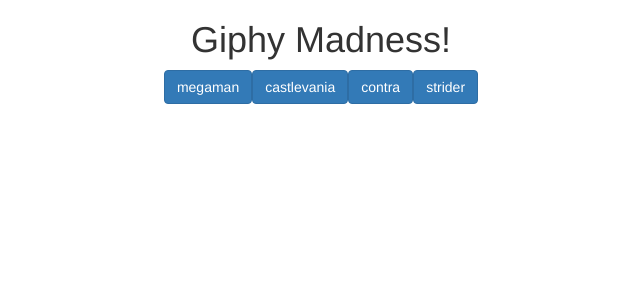
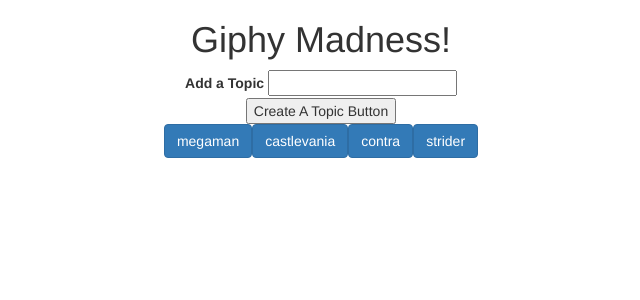
Before and after one commit to cl2112/Giphy-API-HW, a PHP site: page / in a window 1280 px wide. Shown: the top 300 px of the page, without its empty margins (319-959 px from the left). Run offline with PHP 8.4, Linux system fonts and the light colour scheme; some libraries are stand-ins or nearby versions.

Commit message:
added the input field and the function to add buttons

```diff
--- a/assets/css/style.css
+++ b/assets/css/style.css
@@ -1,10 +1,12 @@
 .gifContainer {
 	display: inline-block;
+	float: left;
 	padding: 1%;
 	box-shadow: 2px 2px 2px 2px;
 	height: 100px;
 	width: 100px;
 	margin: 8px;
+	vertical-align: text-top;
 }
 
 
--- a/assets/javascript/giphy.js
+++ b/assets/javascript/giphy.js
@@ -12,7 +12,7 @@
 
 function searchedGif(){
 	$.ajax({
-		url: searchUrl + searchTerm + "+nes" + key,
+		url: searchUrl + searchTerm + key,
 		method: "GET"
 	}).done(function(response){
 		console.log(response);
@@ -26,11 +26,9 @@
 	})
 }
 
-$("#random").on("click", function(){
-	searchedGif();
-})
 
 function createButtons(){
+	$(".buttonCol").empty();
 	for (i=0; i<topics.length;i++){
 		var btn = $("<button id='"+topics[i]+"'>");
 		var btnClass = btn.addClass("btn btn-primary topic");
@@ -39,11 +37,12 @@
 	}
 }
 
-$(".topic").on("click",function(){
+$(document).on("click",".topic",function(){
 	console.log(this);
 	var buttonId = $(this).attr("id");
 	console.log(buttonId);
 	searchTerm = buttonId;
+	$(".gifCol").empty();
 	searchedGif();
 })
 
@@ -62,13 +61,23 @@
 		var movingUrl = $(this).children().eq(0).attr("data-moving");
 		$(this).children().eq(0).attr("src", movingUrl);
 		$(this).css({
-			"height":"200px",
-			"width" :"200px"
+			"height":"300px",
+			"width" :"300px",
+			"z-index":"-1"
 		})
 	}
 })
 
-
+$("#add-topic").on("click", function(event) {
+    event.preventDefault();
+    var topic = $("#topic-input").val().trim();
+    if (topic == ""){
+       	console.log("field is blank")
+    } else {
+      	topics.push(topic);
+    	createButtons();
+    }
+});
 
 
 
--- a/index.html
+++ b/index.html
@@ -14,8 +14,19 @@
 <body>
 	<div class="container-fluid">
 		<div class="row">
+			<div class="col-xs-12 text-center">
+				<h1>Giphy Madness!</h1>
+				<form id="topic-form">
+     				<label for="topic-input">Add a Topic</label>
+    				<input type="text" id="topic-input">
+    				<br>
+					<input id="add-topic" type="submit" value="Create A Topic Button">
+    			</form>
+			</div>
+		</div>
+		<div class="row">
 			<div class="col-xs-12 text-center buttonCol">
-				<h1>Giphy Madness!</h1>
+
 			</div>
 		</div>
 		<div class="row">
```
